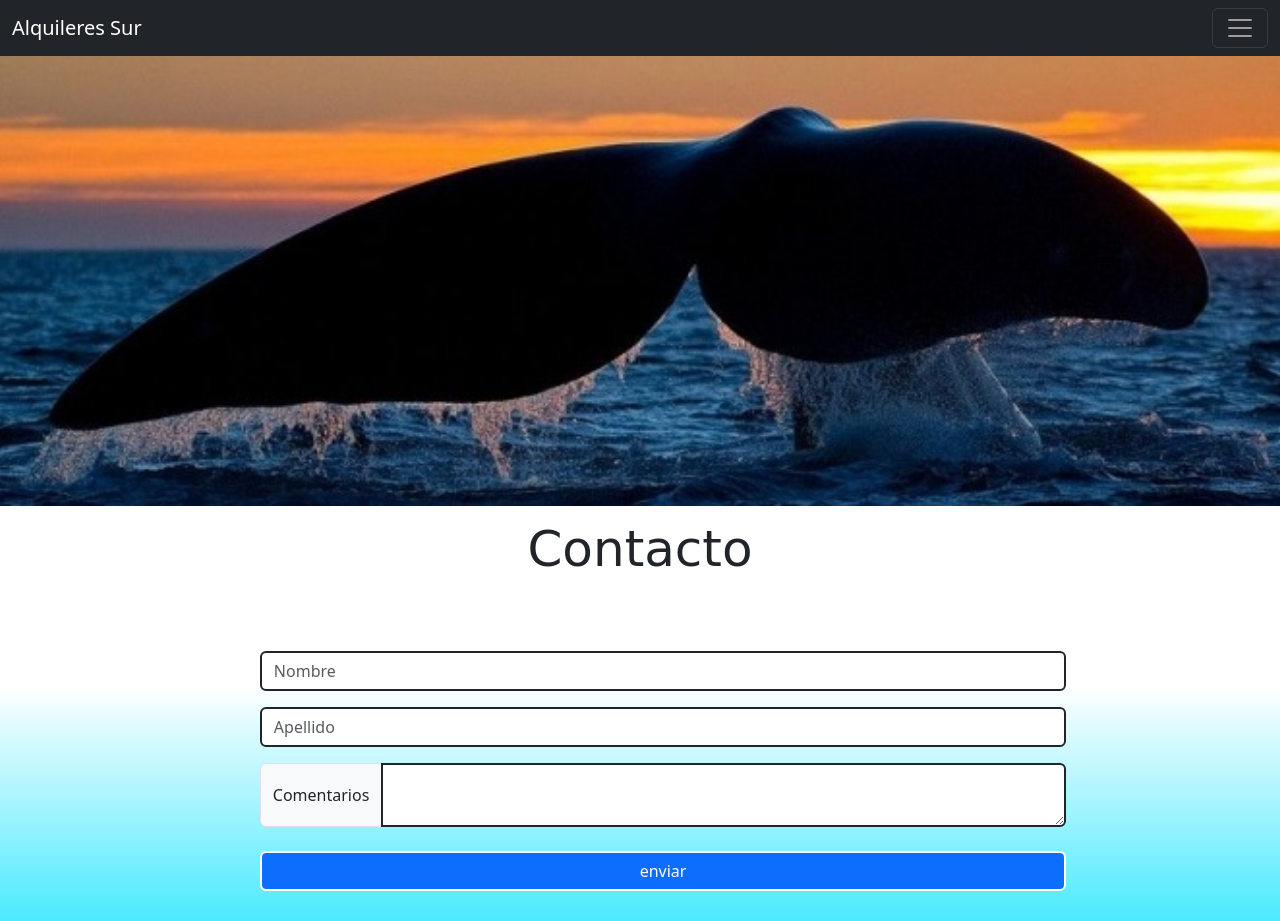
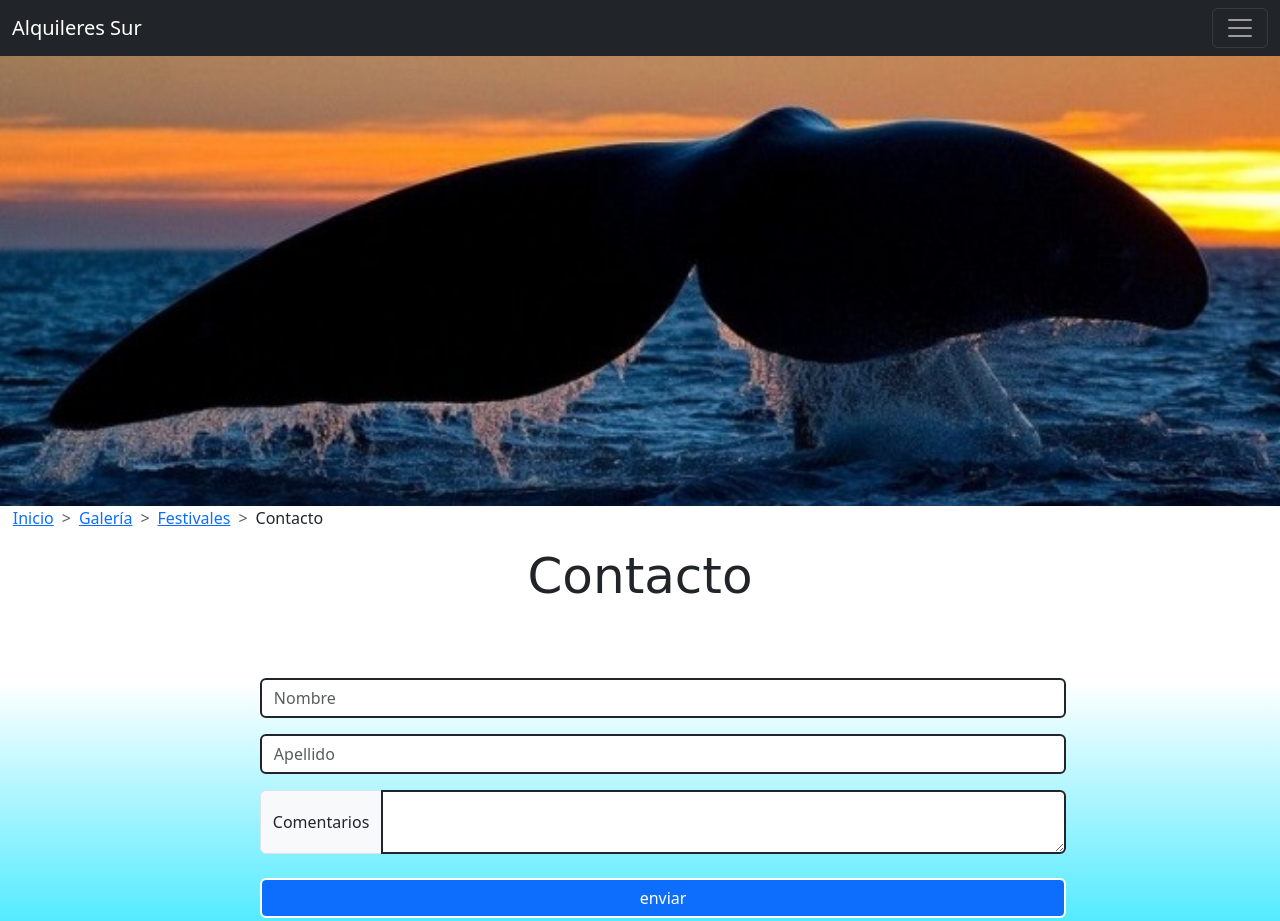
Before and after one commit to maticabrera7/Pre-entrega2-mati-cabrera, a website: page contacto.html in a window 1280 px wide. Shown: the top 921 px of the page. Drawn offline with nearby package versions, Linux system fonts and the light colour scheme.

Commit message:
breadcrums

```diff
--- a/contacto.html
+++ b/contacto.html
@@ -58,6 +58,20 @@
     <main>
 
       <section class="background">
+
+        <nav style="--bs-breadcrumb-divider: '>';" aria-label="breadcrumb">
+          <ol class="breadcrumb">
+
+            <li class="breadcrumb-item "><a href="index.html">Inicio</a></li>
+
+            <li class="breadcrumb-item "><a href="alojamientos.html">Galería</a></li>
+
+            <li class="breadcrumb-item "><a href="festivales.html">Festivales</a></li>
+
+            <li class="breadcrumb-item " aria-current="page">Contacto</li>
+          </ol>
+        </nav>
+
         <h1>Contacto</h1>
         <section class="contacto">
           <!--formularios-->
--- a/scss/partials/_variables.scss
+++ b/scss/partials/_variables.scss
@@ -7,3 +7,4 @@ $pdesktop:20px;
 $pmobile: 15px;
 $season: "winter";
 $h1: 50px;
+$breadcrumb-divider: quote(">");
--- a/scss/style.scss
+++ b/scss/style.scss
@@ -108,6 +108,10 @@ footer{
 	background-position: center;
 	background: linear-gradient(to top, rgb(0, 225, 255) 25%, white 75%);
 
+	.breadcrumb{
+		margin-left: 1%;
+	}
+
 	.busqueda{
 		padding: 3%;
 		text-align: center;
```
Also changed, not shown: alojamientos.html (+13 -0 lines), festivales.html (+15 -0 lines), index.html (+13 -0 lines), css/style.css, 1 other file.
